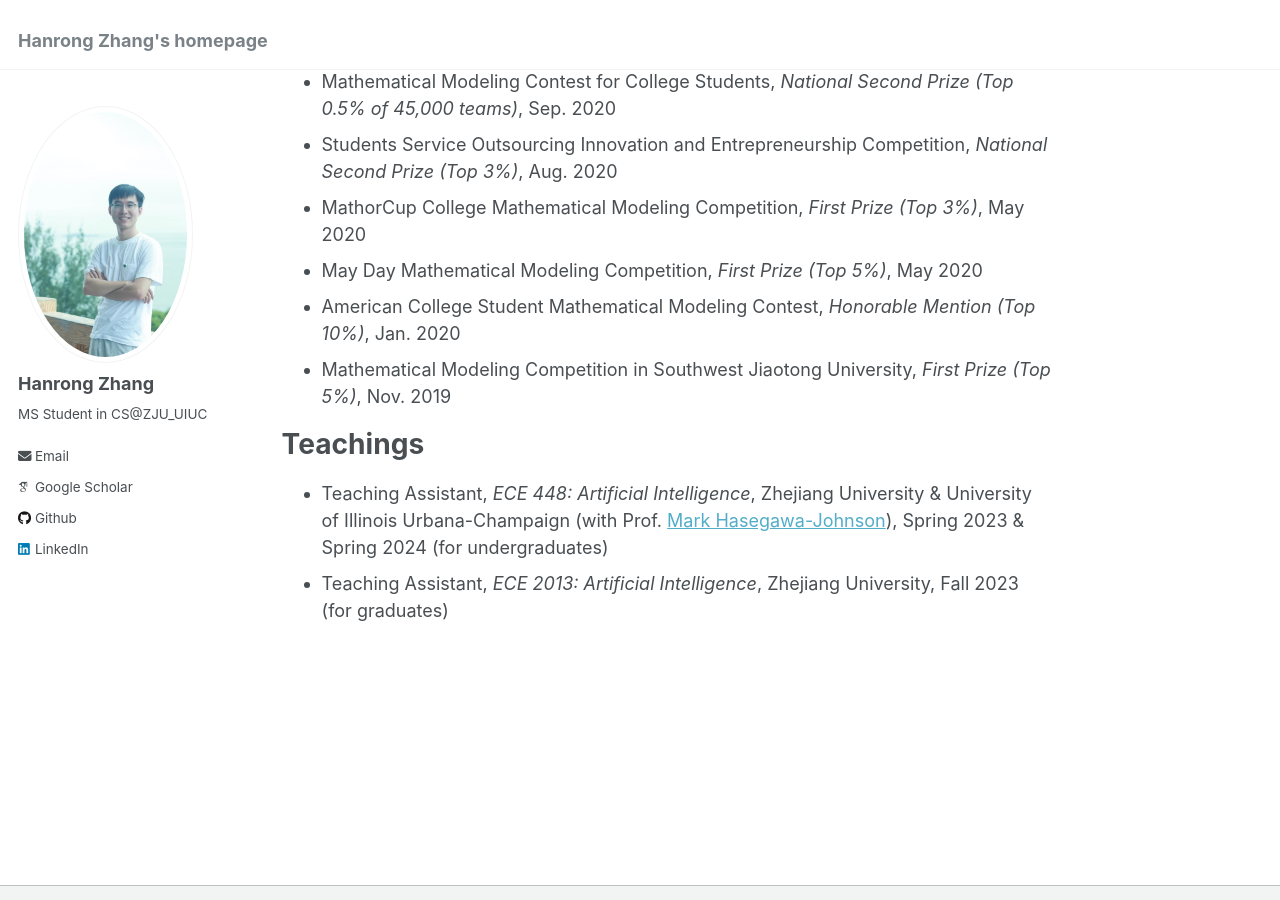
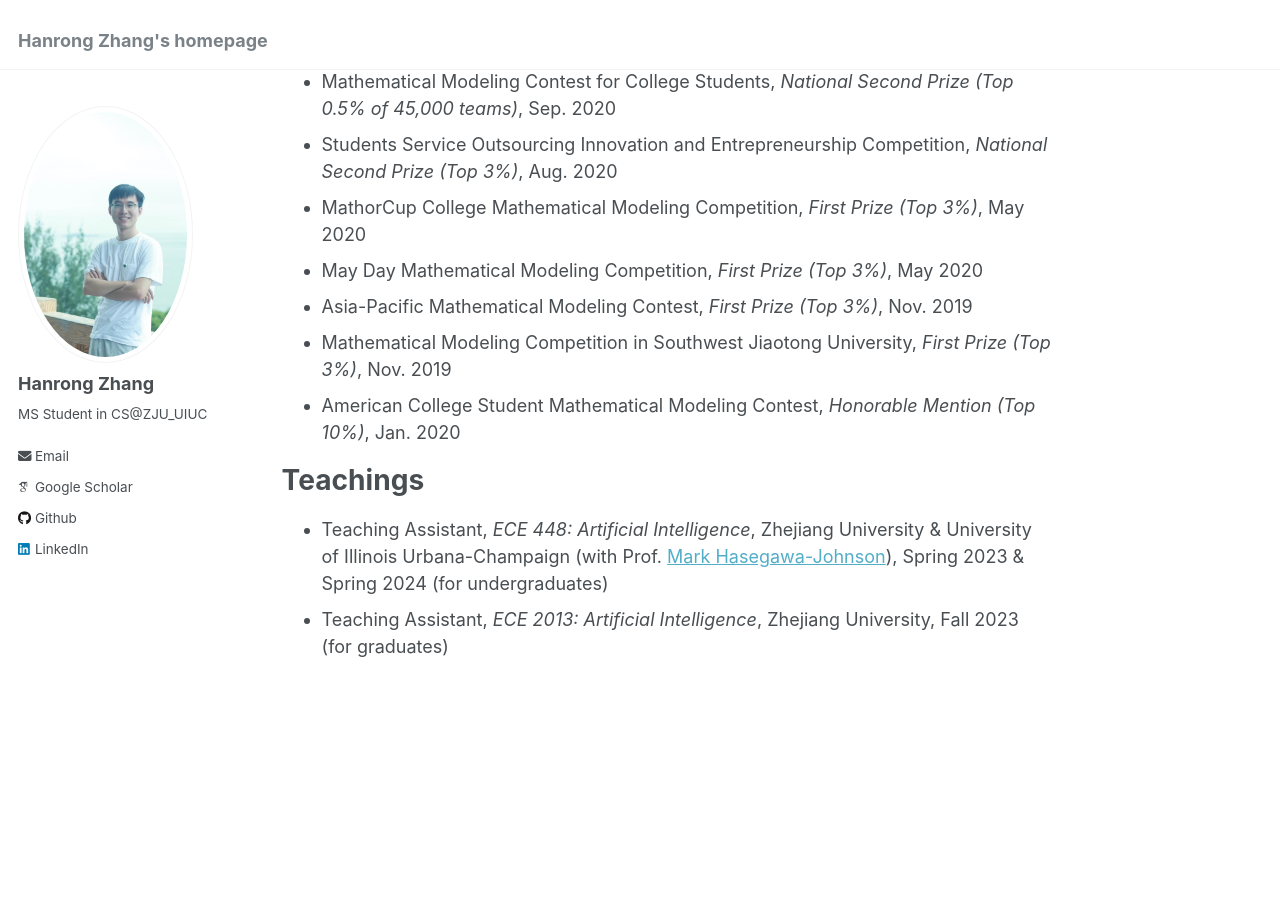
Before and after one commit to Zhang-Henry/hrzhang.github.io, a Jekyll site: the page built from _pages/about.md, in a window 1280 px wide and 900 px high, scrolled down 2386 px. Built offline with Jekyll 4.4.1, drawn with Linux system fonts in a browser that asks for light colours; some web fonts are replaced.

Commit message:
Update about.md

```diff
--- a/_pages/about.md
+++ b/_pages/about.md
@@ -80,9 +80,10 @@ Honors
 - Mathematical Modeling Contest for College Students, *National Second Prize (Top 0.5% of 45,000 teams)*, Sep. 2020
 - Students Service Outsourcing Innovation and Entrepreneurship Competition, *National Second Prize (Top 3%)*, Aug. 2020
 - MathorCup College Mathematical Modeling Competition,  *First Prize (Top 3%)*, May 2020
-- May Day Mathematical Modeling Competition, *First Prize (Top 5%)*, May 2020
+- May Day Mathematical Modeling Competition, *First Prize (Top 3%)*, May 2020
+- Asia-Pacific Mathematical Modeling Contest, *First Prize (Top 3%)*, Nov. 2019
+- Mathematical Modeling Competition in Southwest Jiaotong University, *First Prize (Top 3%)*, Nov. 2019
 - American College Student Mathematical Modeling Contest, *Honorable Mention (Top 10%)*, Jan. 2020
-- Mathematical Modeling Competition in Southwest Jiaotong University, *First Prize (Top 5%)*, Nov. 2019
 
 
 Teachings
```
